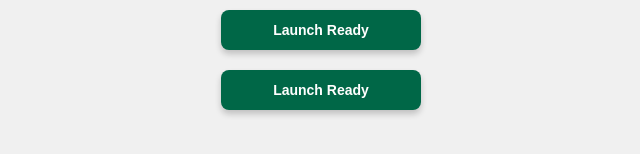
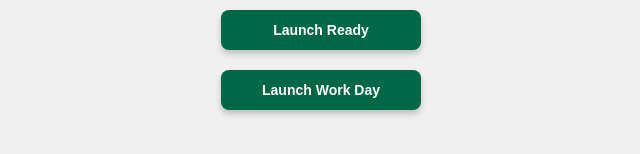
Before and after one commit to armauer/alc_redirect, a plain HTML site: page index.html in a window 1280 px wide. Shown: the part 400-554 px from the top of the page, 319-959 px from the left. Drawn offline with Linux system fonts and the light colour scheme.

Commit message:
Update index.html

```diff
--- a/index.html
+++ b/index.html
@@ -68,7 +68,7 @@
   </a>
 
    <a class="button workDay" href="https://wd5.myworkday.com/usfca/d/home.htmld" target="_blank" rel="noopener noreferrer">
-    Launch Ready
+    Launch Work Day
   </a>
 </body>
 </html>
```
